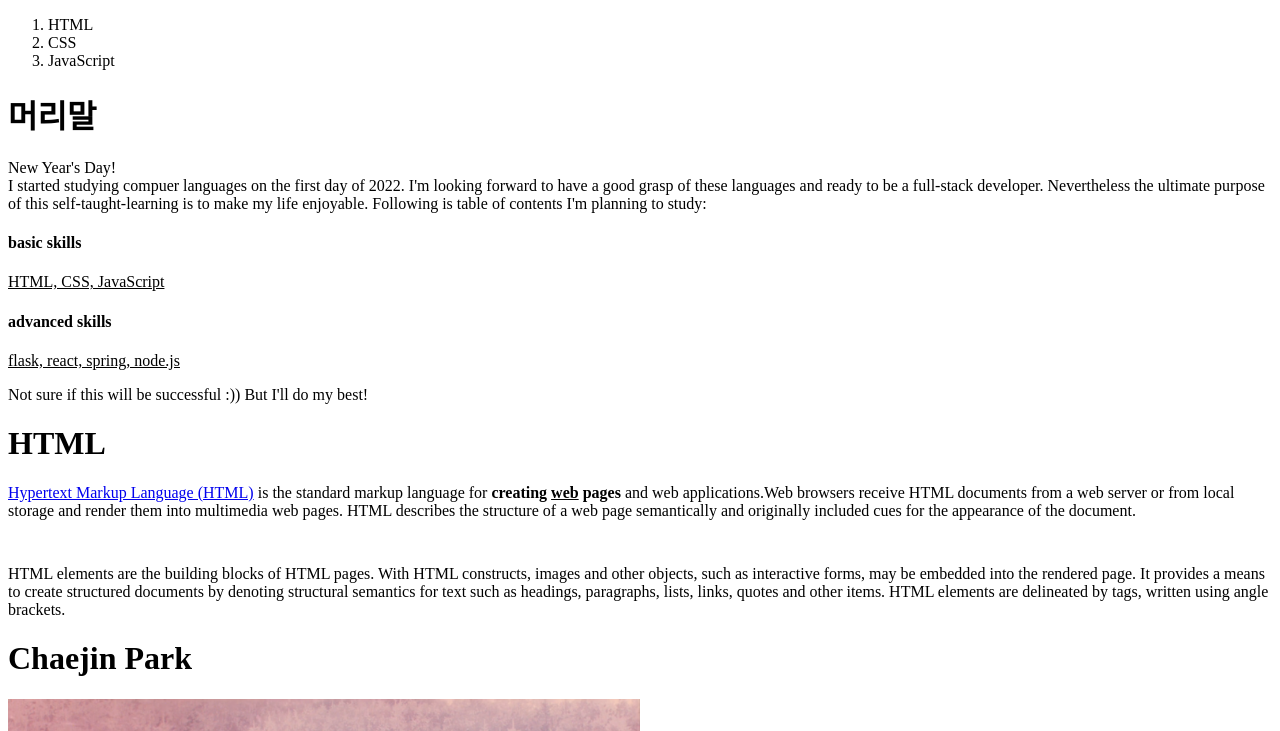
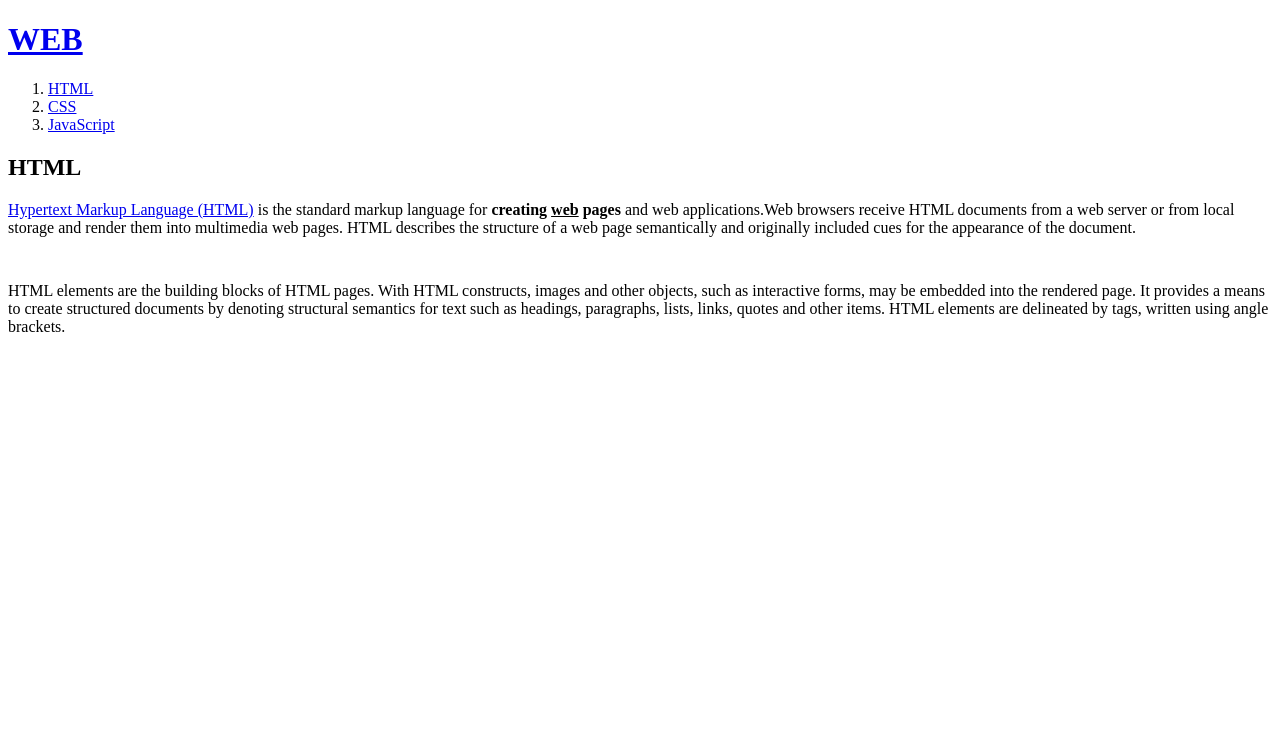
Before and after one commit to chjin777/web, a plain HTML site: page 1.html in a window 1280 px wide. Shown: the top 731 px of the page. Drawn offline with Linux system fonts and the light colour scheme.

Commit message:
web 완성!

```diff
--- a/1.html
+++ b/1.html
@@ -6,23 +6,13 @@
 </head>
 
 <body>
+  <h1><a href="index.html">WEB</a></h1>
   <ol>
-    <li>HTML</li>
-    <li>CSS </li>
-    <li>JavaScript</li>
+    <li><a href="1.html">HTML</a></li>
+    <li><a href="2.html">CSS</a></li>
+    <li><a href="3.html">JavaScript</a></li>
   </ol>
-  <h1>머리말</h1>
-  <p>New Year's Day!<br>
-  I started studying compuer languages on the first day of 2022.
-  I'm looking forward to have a good grasp of these languages and ready to be a full-stack developer.
-  Nevertheless the ultimate purpose of this self-taught-learning is to make my life enjoyable.
-  Following is table of contents I'm planning to study: </p>
-  <h4>basic skills</h4> <u>HTML, CSS, JavaScript</u>
-  <h4>advanced skills</h4> <u>flask, react, spring, node.js</u>
-  <p>Not sure if this will be successful :)) But I'll do my best!</p>
-  <h1>HTML</h1>
+  <h2>HTML</h2>
   <p><a href="https://www.w3.org/TR/2011/WD-html5-20110405/" target="_blank" title="html5 specification">Hypertext Markup Language (HTML)</a> is the standard markup language for <strong>creating <u>web</u> pages</strong> and web applications.Web browsers receive HTML documents from a web server or from local storage and render them into multimedia web pages. HTML describes the structure of a web page semantically and originally included cues for the appearance of the document.</p><p style="margin-top:45px;">HTML elements are the building blocks of HTML pages. With HTML constructs, images and other objects, such as interactive forms, may be embedded into the rendered page. It provides a means to create structured documents by denoting structural semantics for text such as headings, paragraphs, lists, links, quotes and other items. HTML elements are delineated by tags, written using angle brackets. </p>
-  <h1>Chaejin Park</h1>
-  <img src="gbh.png" width="50%">
 </body>
 </html>
```
Also changed, not shown: 2.html (added, +18 -0 lines), 3.html (added, +18 -0 lines), index.html (added, +26 -0 lines).
